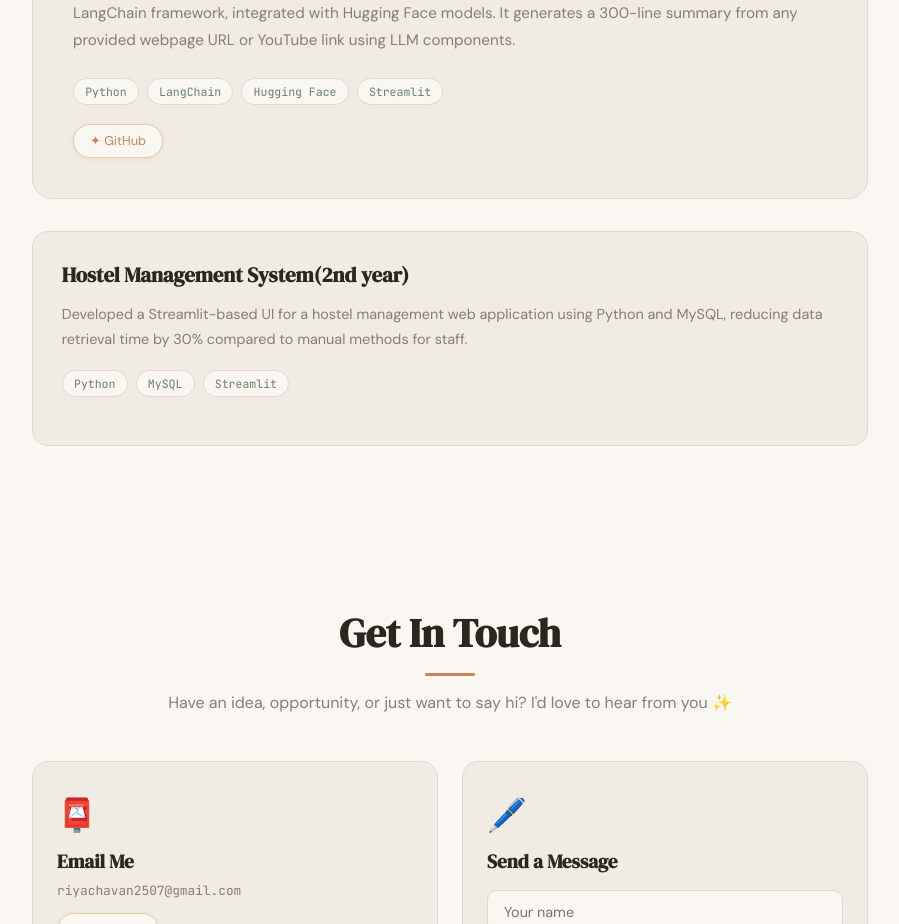
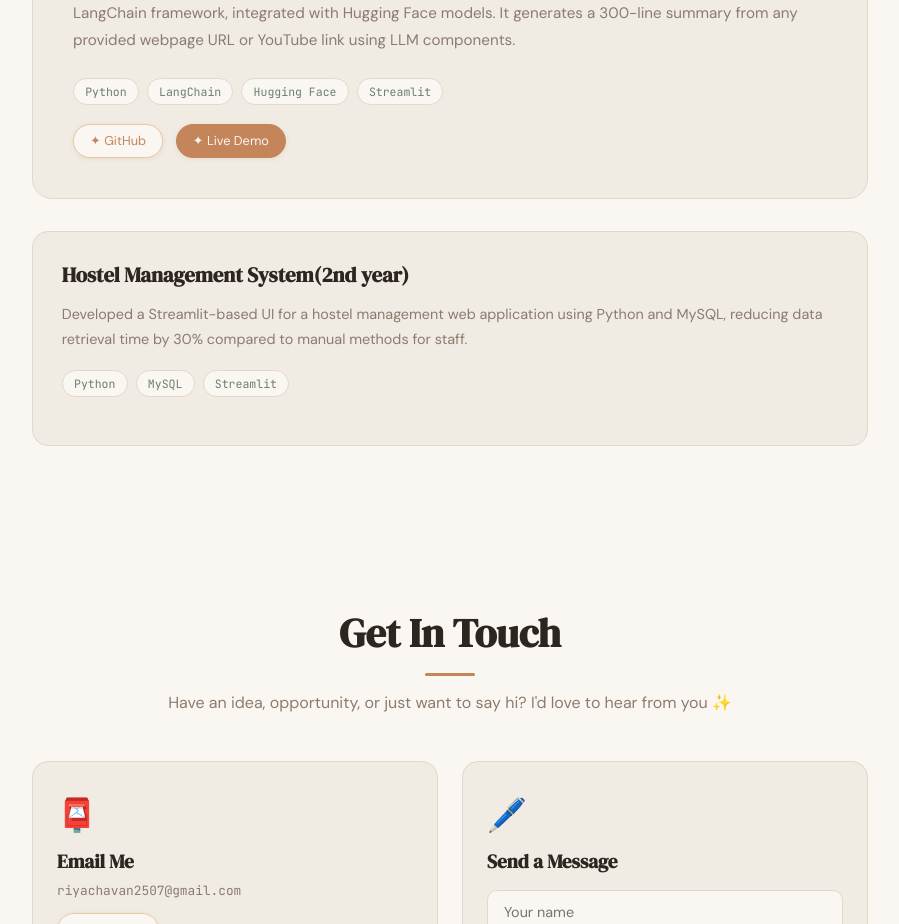
Before and after one commit to Riya-git257/PROTFOLIO, a React (Create React App) app: page / in a window 1280 px wide. Shown: the part 3680-4604 px from the top of the page, without its empty margins (190-1089 px from the left). Built offline with nearby package versions, Linux system fonts and the light colour scheme.

Commit message:
demo link added to project section

```diff
--- a/src/components/Projects.js
+++ b/src/components/Projects.js
@@ -9,7 +9,7 @@ const projects = [
     description: "A Streamlit-based RAG (Retrieval-Augmented Generation) application built using Python and the LangChain framework, integrated with Hugging Face models. It generates a 300-line summary from any provided webpage URL or YouTube link using LLM components.",
     tech: ["Python", "LangChain", "Hugging Face", "Streamlit"],
     github: "https://github.com/Riya-git257/Text-Summarization",
-    demo: null
+    demo: "https://text-summarization-fxmiwadgxzvoevm4wmd4lz.streamlit.app/"
   },
   {
     id: 2,
```
Also changed, not shown: src/index.css (line endings or trailing spaces).
